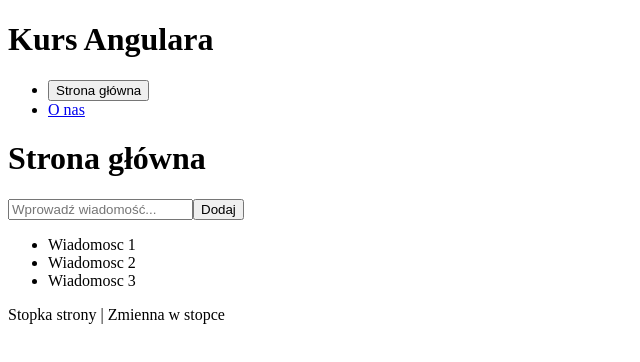
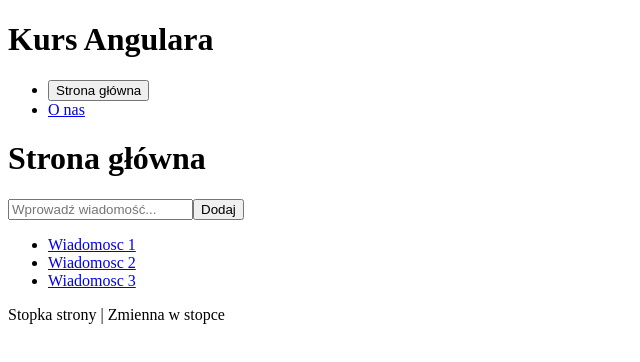
Before and after one commit to emiljuchnikowski/kurs-yt-angular, an Angular app: page /home in a window 1280 px wide. Shown: the top 362 px of the page, without its empty margins (0-640 px from the left). Built offline with nearby package versions, Linux system fonts and the light colour scheme.

Commit message:
Routing cz.2

```diff
--- a/src/app/app-routing.ts
+++ b/src/app/app-routing.ts
@@ -10,6 +10,10 @@
         loadComponent: () => import("./pages/about/about.component").then(c => c.AboutComponent)
     },
     {
+        path: "messages/:body",
+        loadComponent: () => import("./pages/message/message.component").then(c => c.MessageComponent)
+    },
+    {
         path: "",
         redirectTo: "/home",
         pathMatch: "full"
--- a/src/app/app.component.html
+++ b/src/app/app.component.html
@@ -15,7 +15,7 @@
 
 <ul>
     <li *ngFor="let msg of (list$ | async) | uniqueList : true">
-        {{ msg }}
+        <a [routerLink]="['/messages', msg]">{{ msg }}</a>
     </li>
 </ul>
 
--- /dev/null
+++ b/src/app/pages/message/message.component.ts
@@ -0,0 +1,17 @@
+import { CommonModule } from "@angular/common";
+import { Component } from "@angular/core";
+import { ActivatedRoute, RouterModule } from "@angular/router";
+import { map } from "rxjs";
+
+@Component({
+    template: `<h1>Zaznaczona wiadomość: <b>{{ msg$ | async }}</b></h1>`,
+    imports: [ RouterModule, CommonModule ],
+    standalone: true
+})
+export class MessageComponent {
+    msg$ = this.route.params.pipe(
+        map(({ body }) => body)
+    );
+
+    constructor(private route: ActivatedRoute) { }
+}
```
